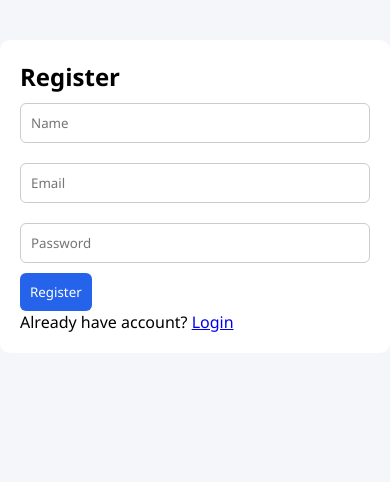
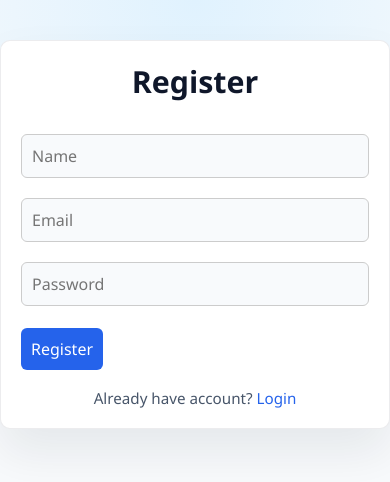
Before and after one commit to ChintadaDurgaprasadE2/Expense-tracker, a React app in the folder frontend/: page / in a window 390 px wide. Shown: the top 482 px of the page. Built offline with nearby package versions, Linux system fonts and the light colour scheme; the HTML template or start-up script is replaced by a standard one.

Commit message:
Refactor App layout for improved structure; enhance ChartComponent with responsive design and updated legend positioning

```diff
--- a/frontend/src/App.css
+++ b/frontend/src/App.css
@@ -5,39 +5,229 @@
   font-family: "Segoe UI", sans-serif;
 }
 
+html {
+  scroll-behavior: smooth;
+}
+
 body {
-  background: #f4f6f9;
+  min-height: 100vh;
+  background: radial-gradient(circle at top, #e0f2fe 0%, #f8fafc 40%, #f8fafc 100%);
+  color: #0f172a;
+}
+
+a {
+  color: inherit;
+  text-decoration: none;
+}
+
+button,
+input {
+  font: inherit;
+}
+
+.app-shell {
+  min-height: 100vh;
 }
 
 nav {
   position: sticky;
-  top: 0px;
+  top: 0;
   z-index: 10;
   background: #1e293b;
-  padding: 15px 30px;
+  padding: 16px 28px;
   display: flex;
-  gap: 10px;
-  justify-content: space-around;
+  flex-wrap: wrap;
+  gap: 12px;
+  justify-content: center;
+  align-items: center;
+  box-shadow: 0 12px 24px rgba(15, 23, 42, 0.12);
 }
 
-nav a {
+nav a,
+nav button {
   color: #fff;
-  text-decoration: none;
+  background: rgba(255, 255, 255, 0.08);
+  padding: 10px 16px;
+  border-radius: 999px;
+  border: 1px solid transparent;
+  transition: all 0.22s ease;
 }
 
-nav a:hover {
-  color: #38bdf8;
+nav a:hover,
+nav button:hover {
+  color: #e2e8f0;
+  background: rgba(56, 189, 248, 0.15);
+  border-color: rgba(56, 189, 248, 0.32);
+}
+
+nav button {
+  cursor: pointer;
 }
 
 .container {
-  padding: 20px;
-  padding-top: 90px;
+  max-width: 1180px;
+  margin: 0 auto;
+  padding: 110px 24px 32px;
+}
+
+h2,
+h3 {
+  color: #0f172a;
+}
+
+h2 {
+  margin-bottom: 24px;
+  font-size: clamp(1.9rem, 2.1vw, 2.6rem);
+}
+
+.card {
+  background: #ffffff;
+  padding: 24px;
+  margin: 18px 0;
+  border-radius: 20px;
+  border: 1px solid rgba(15, 23, 42, 0.08);
+  box-shadow: 0 16px 30px rgba(15, 23, 42, 0.06);
+}
+
+.card h3 {
+  margin-bottom: 18px;
+  font-size: 1.2rem;
+}
+
+.form-box {
+  width: min(100%, 420px);
+  margin: 80px auto;
+  background: rgba(255, 255, 255, 0.96);
+  padding: 36px;
+  border-radius: 24px;
+  border: 1px solid rgba(15, 23, 42, 0.08);
+  box-shadow: 0 24px 48px rgba(15, 23, 42, 0.08);
+}
+
+.form-box h2 {
+  margin-bottom: 22px;
+  text-align: center;
+}
+
+input {
+  width: 100%;
+  padding: 14px 16px;
+  margin: 10px 0;
+  border-radius: 14px;
+  border: 1px solid #cbd5e1;
+  background: #f8fafc;
+  transition: border-color 0.2s ease, box-shadow 0.2s ease;
+}
+
+input:focus {
+  outline: none;
+  border-color: #38bdf8;
+  box-shadow: 0 0 0 4px rgba(56, 189, 248, 0.14);
+}
+
+button {
+  background: #2563eb;
+  color: #ffffff;
+  border: none;
+  padding: 14px 18px;
+  margin-top: 12px;
+  border-radius: 14px;
+  cursor: pointer;
+  transition: transform 0.18s ease, background 0.18s ease;
+}
+
+button:hover {
+  background: #1d4ed8;
+  transform: translateY(-1px);
+}
+
+button:active {
+  transform: translateY(0);
+}
+
+button + p {
+  margin-top: 18px;
+  color: #475569;
+  font-size: 0.95rem;
+  text-align: center;
+}
+
+button + p a {
+  color: #2563eb;
+}
+
+.dashboard {
+  display: grid;
+  grid-template-columns: repeat(auto-fit, minmax(220px, 1fr));
+  gap: 20px;
+  margin-bottom: 20px;
+}
+
+.summary-card {
+  min-height: 130px;
+  background: #f8fafc;
+  display: flex;
+  flex-direction: column;
+  justify-content: center;
+  padding: 22px;
+  border-radius: 18px;
+  border: 1px solid rgba(56, 189, 248, 0.12);
+}
+
+.summary-card h3 {
+  margin-bottom: 12px;
+  font-size: 1rem;
+  color: #0f172a;
+}
+
+.summary-card p {
+  font-size: 1.85rem;
+  font-weight: 700;
+  color: #1e293b;
 }
 
 .chart-wrapper {
+  width: 100%;
+  max-width: 520px;
+  margin: 0 auto;
+}
+
+.expense-item {
   display: flex;
-  justify-content: center;
-  padding: 20px 0;
+  flex-wrap: wrap;
+  align-items: center;
+  justify-content: space-between;
+  gap: 12px;
+  padding: 14px 16px;
+  border-radius: 14px;
+  background: #f8fafc;
+  margin-bottom: 10px;
+  border: 1px solid rgba(148, 163, 184, 0.2);
+}
+
+.expense-item span {
+  color: #0f172a;
+}
+
+.expense-item button {
+  padding: 10px 14px;
+  border-radius: 12px;
+  font-size: 0.95rem;
+}
+
+@media (max-width: 640px) {
+  nav {
+    justify-content: center;
+    padding: 14px 18px;
+  }
+
+  .container {
+    padding: 100px 16px 24px;
+  }
+
+  .form-box {
+    margin: 60px 16px;
+  }
 }
 
 .card {
--- a/frontend/src/App.jsx
+++ b/frontend/src/App.jsx
@@ -11,13 +11,13 @@ import AddIncome from "./pages/AddIncome.jsx";
 function App() {
   return (
     <BrowserRouter>
+      <div className="app-shell">
         <Navbar />
 
         <Routes>
           {/* PUBLIC ROUTES */}
           <Route path="/" element={<Register />} />
           <Route path="/login" element={<Login />} />
-<Route path="/dashboard" element={<Dashboard />} />
 
           {/* PRIVATE ROUTES */}
           <Route path="/dashboard" element={<Dashboard />} />
@@ -25,6 +25,7 @@ function App() {
           <Route path="/add-income" element={<AddIncome />} />
           {/* <Route path="/admin" element={<AdminDashboard />} /> */}
         </Routes>
+      </div>
     </BrowserRouter>
   );
 }
--- a/frontend/src/components/ChartComponent.jsx
+++ b/frontend/src/components/ChartComponent.jsx
@@ -3,7 +3,8 @@ import {
   Pie,
   Cell,
   Tooltip,
-  Legend
+  Legend,
+  ResponsiveContainer
 } from "recharts";
 
 const COLORS = ["#22c55e", "#ef4444"]; // green = income, red = expense
@@ -11,14 +12,15 @@ const COLORS = ["#22c55e", "#ef4444"]; // green = income, red = expense
 export default function ChartComponent({ data }) {
   return (
     <div className="chart-wrapper">
-      <PieChart width={450} height={350}>
+      <ResponsiveContainer width="100%" height={350}>
+        <PieChart>
         <Pie
           data={data}
           dataKey="value"
           nameKey="name"
           cx="50%"
           cy="50%"
-          outerRadius={100}
+          outerRadius={110}
           label={({ name, percent }) =>
             `${name}: ${(percent * 100).toFixed(0)}%`
           }
@@ -28,12 +30,10 @@ export default function ChartComponent({ data }) {
           ))}
         </Pie>
 
-        {/* Tooltip on hover */}
         <Tooltip />
-
-        {/* Legend (Income / Expense) */}
-        <Legend />
+        <Legend verticalAlign="bottom" height={36} />
       </PieChart>
+      </ResponsiveContainer>
     </div>
   );
 }
```
Lines whose indentation alone changed are shown as unchanged.
